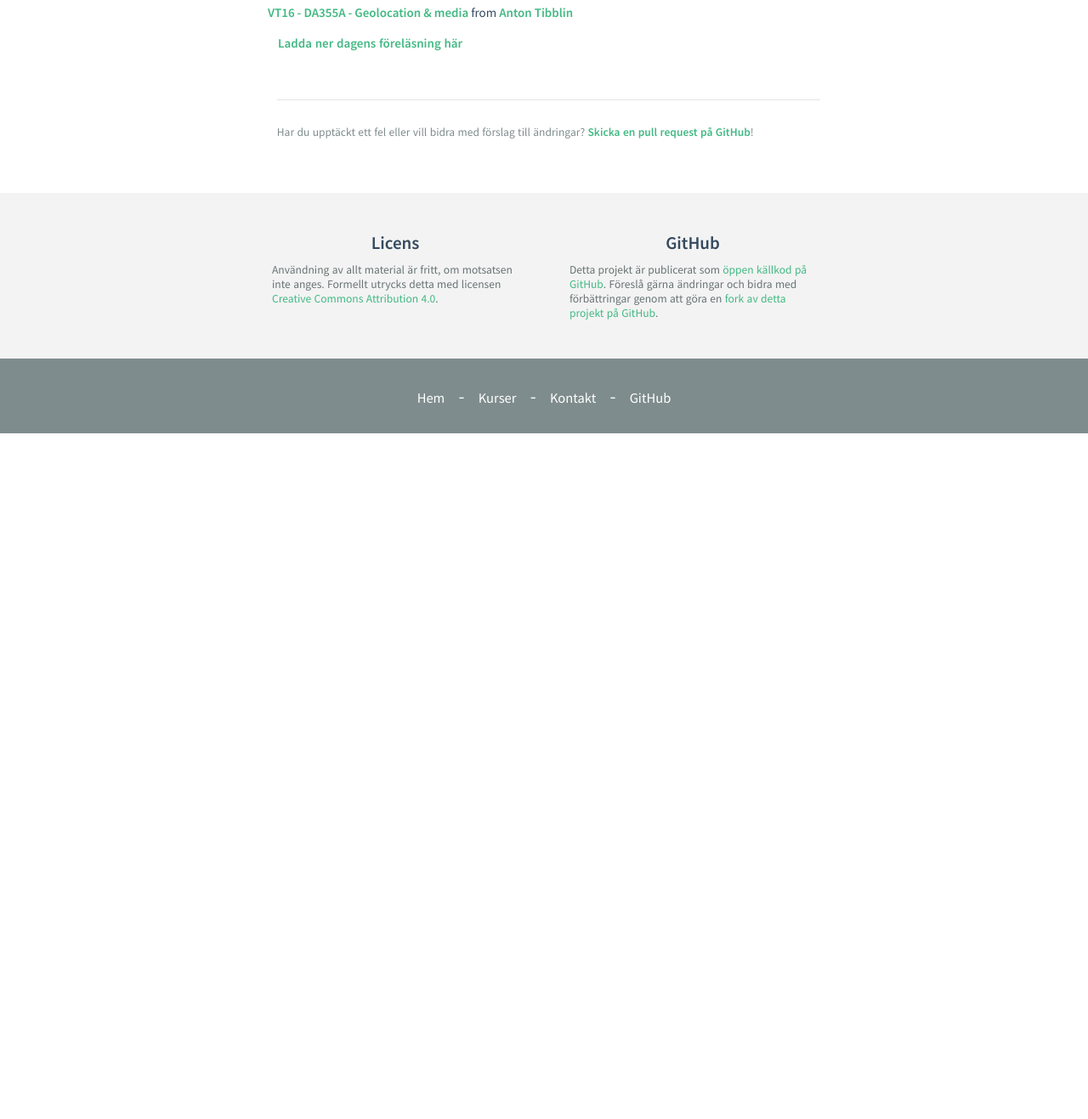
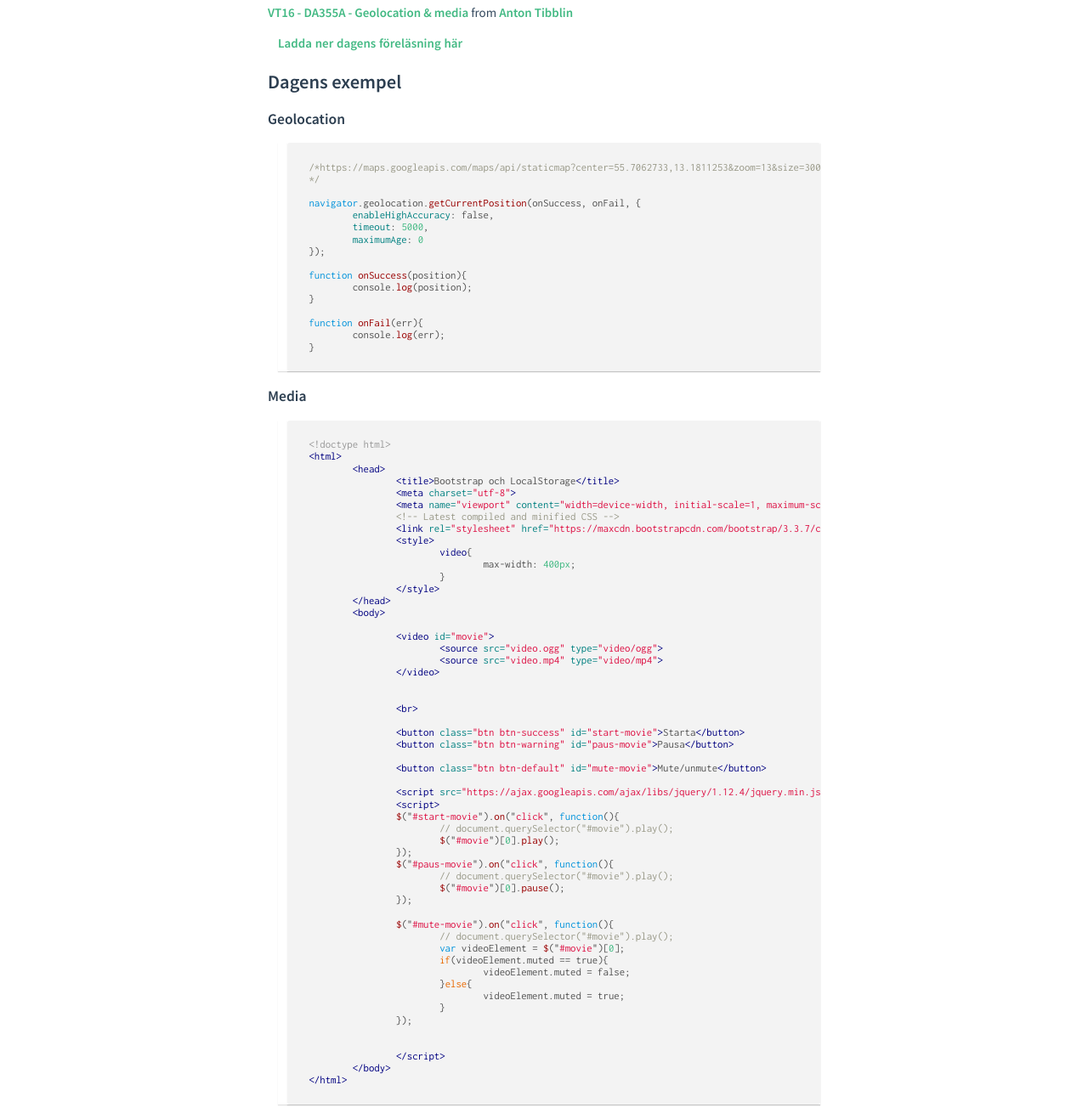
Before and after one commit to mau-dvmt/mah-dv.github.io, a Jekyll site: the page built from courses/da344a-da355a/lectures/le11.md, in a window 1280 px wide and 1400 px high, scrolled down 570 px, cut to the strip 83-1400 px from the top of the window. Shown: the whole strip at 85% size. Built offline with Jekyll 4.4.1, drawn with Linux system fonts in a browser that asks for light colours; before the commit the page ends 1163 px from its top, so only the background shows below that.

Commit message:
Added examples

````diff
--- a/courses/da344a-da355a/lectures/le11.md
+++ b/courses/da344a-da355a/lectures/le11.md
@@ -8,3 +8,85 @@ code: "da344a-da355a"
 <iframe src="//www.slideshare.net/slideshow/embed_code/key/JeZGrYSdPxeLvS" width="595" height="485" frameborder="0" marginwidth="0" marginheight="0" scrolling="no" style="border:1px solid #CCC; border-width:1px; margin-bottom:5px; max-width: 100%;" allowfullscreen> </iframe> <div style="margin-bottom:5px"> <strong> <a href="//www.slideshare.net/AntonTibblin/vt16-da355a-geolocation-media" title="VT16 - DA355A - Geolocation &amp; media" target="_blank">VT16 - DA355A - Geolocation &amp; media</a> </strong> from <strong><a target="_blank" href="//www.slideshare.net/AntonTibblin">Anton Tibblin</a></strong> </div>
 
 [Ladda ner dagens föreläsning här](11.pdf)
+
+## Dagens exempel
+
+### Geolocation
+
+```js
+/*https://maps.googleapis.com/maps/api/staticmap?center=55.7062733,13.1811253&zoom=13&size=300x300&sensor=false
+*/
+
+navigator.geolocation.getCurrentPosition(onSuccess, onFail, {
+	enableHighAccuracy: false,
+	timeout: 5000,
+	maximumAge: 0
+});
+
+function onSuccess(position){
+	console.log(position);
+}
+
+function onFail(err){
+	console.log(err);
+}
+```
+
+### Media
+
+```html
+<!doctype html>
+<html>
+	<head>
+		<title>Bootstrap och LocalStorage</title>
+		<meta charset="utf-8">
+		<meta name="viewport" content="width=device-width, initial-scale=1, maximum-scale=1, user-scalable=no">
+		<!-- Latest compiled and minified CSS -->
+		<link rel="stylesheet" href="https://maxcdn.bootstrapcdn.com/bootstrap/3.3.7/css/bootstrap.min.css" integrity="sha384-BVYiiSIFeK1dGmJRAkycuHAHRg32OmUcww7on3RYdg4Va+PmSTsz/K68vbdEjh4u" crossorigin="anonymous">
+		<style>
+			video{
+				max-width: 400px;
+			}
+		</style>
+	</head>
+	<body>
+
+		<video id="movie">
+			<source src="video.ogg" type="video/ogg">
+			<source src="video.mp4" type="video/mp4">
+		</video>
+
+
+		<br>
+
+		<button class="btn btn-success" id="start-movie">Starta</button>
+		<button class="btn btn-warning" id="paus-movie">Pausa</button>
+
+		<button class="btn btn-default" id="mute-movie">Mute/unmute</button>
+
+		<script src="https://ajax.googleapis.com/ajax/libs/jquery/1.12.4/jquery.min.js"></script>
+		<script>
+		$("#start-movie").on("click", function(){
+			// document.querySelector("#movie").play();
+			$("#movie")[0].play();
+		});
+		$("#paus-movie").on("click", function(){
+			// document.querySelector("#movie").play();
+			$("#movie")[0].pause();
+		});
+
+		$("#mute-movie").on("click", function(){
+			// document.querySelector("#movie").play();
+			var videoElement = $("#movie")[0];
+			if(videoElement.muted == true){
+				videoElement.muted = false;
+			}else{
+				videoElement.muted = true;
+			}
+		});
+
+
+		</script>
+	</body>
+</html>
+```
````
